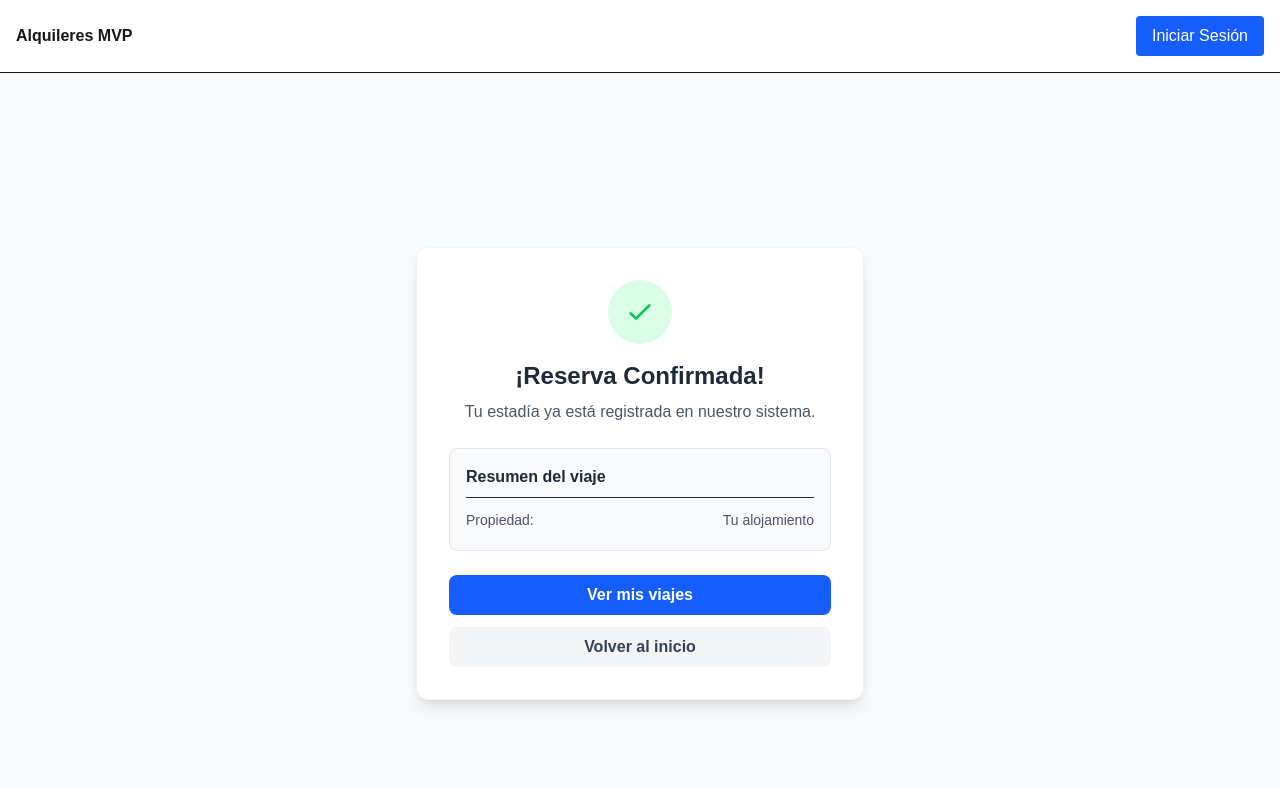
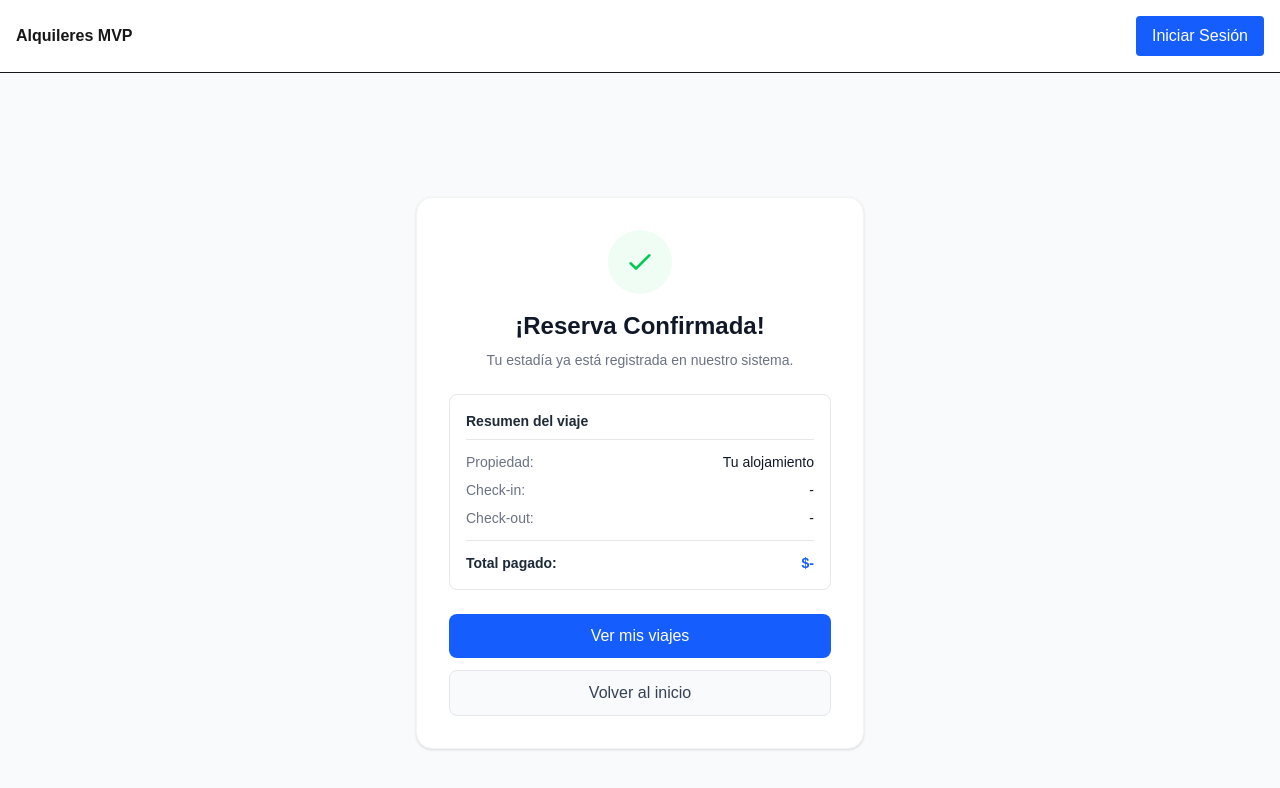
Before and after one commit to adrdigital-bnb/alquileres-mvp, a Next.js app: page /reserva-exitosa in a window 1280 px wide. Shown: the top 788 px of the page. Built offline with nearby package versions, Linux system fonts and the light colour scheme; no server answers.

Commit message:
actualiza_MP

```diff
--- /dev/null
+++ b/app/api/checkout/route.ts
@@ -0,0 +1,53 @@
+import { NextResponse } from "next/server";
+import { MercadoPagoConfig, Preference } from "mercadopago";
+
+const client = new MercadoPagoConfig({
+  accessToken: process.env.MP_ACCESS_TOKEN as string
+});
+
+export async function POST(request: Request) {
+  console.log("🔥🔥🔥 EJECUTANDO EL CÓDIGO CON URLs DINÁMICAS 🔥🔥🔥");
+
+  try {
+    const body = await request.json();
+
+    // 💡 LA MAGIA ESTÁ ACÁ: Definimos las URLs dinámicamente
+    // Si process.env.NEXT_PUBLIC_APP_URL existe, usa esa. Si no, usa localhost.
+    const appUrl = process.env.NEXT_PUBLIC_APP_URL || "https://localhost:3000";
+    const webhookUrl = process.env.MP_WEBHOOK_URL || "https://nonpursuant-cattily-frida.ngrok-free.dev/api/webhooks/mercadopago";
+
+    const preference = new Preference(client);
+
+    const result = await preference.create({
+      body: {
+        items: [
+          {
+            id: "reserva-001",
+            title: body.propiedad || "Reserva de Alojamiento",
+            quantity: 1,
+            unit_price: Number(body.total) || 10000,
+            currency_id: "ARS",
+          },
+        ],
+        // Usamos la variable appUrl para que funcione en local y en Vercel
+        back_urls: {
+          success: `${appUrl}/reserva-exitosa`,
+          failure: `${appUrl}/`,
+          pending: `${appUrl}/`,
+        },
+        auto_return: "approved",
+        // Usamos la variable webhookUrl
+        notification_url: webhookUrl,
+      },
+    });
+
+    return NextResponse.json({ url: result.sandbox_init_point });
+
+  } catch (error) {
+    console.error("❌ Error creando la preferencia de pago:", error);
+    return NextResponse.json(
+      { error: "Error al crear el pago" },
+      { status: 500 }
+    );
+  }
+}
--- /dev/null
+++ b/app/api/webhooks/mercadopago/route.ts
@@ -0,0 +1,32 @@
+import { NextResponse } from "next/server";
+
+export async function POST(request: Request) {
+  try {
+    // Capturamos los datos que manda Mercado Pago (pueden venir por URL o por Body)
+    const url = new URL(request.url);
+    const topic = url.searchParams.get("topic") || url.searchParams.get("type");
+
+    // Intentamos leer el body (si lo hay)
+    const body = await request.json().catch(() => ({}));
+    const type = topic || body.type;
+
+    console.log("🔔 ¡MERCADO PAGO LLAMÓ AL WEBHOOK! 🔔");
+    console.log("Tipo de evento:", type);
+
+    // Si el evento es un pago, capturamos el ID para usarlo después
+    if (type === "payment") {
+      // Mercado pago a veces manda el ID en la URL y a veces en el body
+      const paymentId = body.data?.id || url.searchParams.get("data.id");
+      console.log("💰 ID del Pago recibido:", paymentId);
+
+      // TODO: En el futuro, acá usaremos Prisma para cambiar el estado de la reserva
+    }
+
+    // Es vital responderle "200 OK" rápido a Mercado Pago para que no reintente
+    return new NextResponse("OK", { status: 200 });
+
+  } catch (error) {
+    console.error("❌ Error en el Webhook de MP:", error);
+    return new NextResponse("Error interno", { status: 500 });
+  }
+}
--- a/app/components/BookingCalendar.tsx
+++ b/app/components/BookingCalendar.tsx
@@ -6,7 +6,7 @@ import { format, differenceInDays } from "date-fns";
 import { es } from "date-fns/locale";
 import "react-day-picker/dist/style.css";
 import { createBooking, getUnavailableDates } from "@/app/actions";
-// 🟢 1. IMPORTAMOS EL ROUTER DE NEXT.JS
+// Importamos el router por si lo necesitamos en otros flujos
 import { useRouter } from "next/navigation";
 
 export default function BookingCalendar({ propertyId, pricePerNight, propertyTitle }: { propertyId: string, pricePerNight: number, propertyTitle: string }) {
@@ -14,7 +14,6 @@ export default function BookingCalendar({ propertyId, pricePerNight, propertyTit
   const [isLoading, setIsLoading] = useState(false);
   const [disabledDates, setDisabledDates] = useState<{from: Date, to: Date}[]>([]);
 
-  // 🟢 2. INICIALIZAMOS EL ROUTER
   const router = useRouter();
 
   useEffect(() => {
@@ -56,6 +55,7 @@ export default function BookingCalendar({ propertyId, pricePerNight, propertyTit
     setIsLoading(true);
 
     try {
+      // 1. Guardamos la reserva en tu base de datos (Neon DB)
       const result = await createBooking(
         propertyId,
         dateRange.from,
@@ -64,16 +64,36 @@ export default function BookingCalendar({ propertyId, pricePerNight, propertyTit
       );
 
       if (result.success) {
-        // 🟢 3. FORMATEAMOS LAS FECHAS PARA LA URL Y REDIRIGIMOS
+        // 2. Preparamos los datos del viaje
         const checkinFormat = format(dateRange.from, "dd MMM yyyy", { locale: es });
         const checkoutFormat = format(dateRange.to, "dd MMM yyyy", { locale: es });
 
-        router.push(
-          `/reserva-exitosa?propiedad=${encodeURIComponent(propertyTitle)}&checkin=${encodeURIComponent(checkinFormat)}&checkout=${encodeURIComponent(checkoutFormat)}&total=${totalPrice}`
-        );
+        // 3. Llamamos a nuestra API de MercadoPago
+        const respuesta = await fetch('/api/checkout', {
+          method: 'POST',
+          headers: {
+            'Content-Type': 'application/json',
+          },
+          body: JSON.stringify({
+            propiedad: propertyTitle,
+            total: totalPrice,
+            checkin: checkinFormat,
+            checkout: checkoutFormat
+          }),
+        });
+
+        const data = await respuesta.json();
+
+        // 4. Si todo sale bien, redirigimos al turista a la pantalla de pago
+        if (data.url) {
+          window.location.href = data.url;
+        } else {
+          throw new Error("No se generó el link de pago");
+        }
       }
     } catch (error: any) {
-      alert(error.message || "Ocurrió un error al intentar reservar. Por favor intenta de nuevo.");
+      console.error("Error en la reserva:", error);
+      alert(error.message || "Ocurrió un error al intentar reservar y pagar. Por favor intenta de nuevo.");
     } finally {
       setIsLoading(false);
     }
@@ -156,13 +176,13 @@ export default function BookingCalendar({ propertyId, pricePerNight, propertyTit
         className="w-full bg-rose-600 hover:bg-rose-700 disabled:bg-gray-200 disabled:text-gray-400 disabled:cursor-not-allowed text-white font-bold py-3 px-4 rounded-lg transition-colors shadow-md flex justify-center items-center"
       >
         {isLoading
-          ? "Procesando reserva..."
-          : (dateRange?.from && dateRange?.to ? "Reservar ahora" : "Seleccioná tus fechas")
+          ? "Conectando con MercadoPago..."
+          : (dateRange?.from && dateRange?.to ? "Reservar y Pagar" : "Seleccioná tus fechas")
         }
       </button>
 
       <p className="text-center text-gray-500 text-xs mt-3">
-        Aún no se te cobrará ningún importe
+        Serás redirigido a MercadoPago de forma segura
       </p>
     </div>
   );
--- a/app/reserva-exitosa/page.jsx
+++ b/app/reserva-exitosa/page.jsx
@@ -1,62 +1,70 @@
+'use client';
+
 import Link from 'next/link';
+import { useSearchParams } from 'next/navigation';
+import { Suspense } from 'react';
 
-export default function ReservaExitosa({ searchParams }) {
-  // Capturamos los datos que vienen por la URL
-  const propiedad = searchParams.propiedad || "Tu alojamiento";
-  const checkin = searchParams.checkin;
-  const checkout = searchParams.checkout;
-  const total = searchParams.total;
+function ResumenViaje() {
+  const searchParams = useSearchParams();
+
+  // Leemos los datos de la URL que ya estás mandando perfecto
+  const propiedad = searchParams.get('propiedad') || 'Tu alojamiento';
+  const checkin = searchParams.get('checkin') || '-';
+  const checkout = searchParams.get('checkout') || '-';
+  const total = searchParams.get('total') || '-';
 
   return (
-    <div className="min-h-screen flex items-center justify-center bg-gray-50 p-4">
-      <div className="max-w-md w-full bg-white rounded-xl shadow-lg p-8 text-center border border-gray-100">
+    <div className="border border-gray-200 rounded-lg p-4 text-sm text-left mb-6 w-full">
+      <h3 className="font-semibold text-gray-800 mb-2">Resumen del viaje</h3>
+      <hr className="mb-3 border-gray-200" />
 
-        {/* Ícono de Éxito animado (Tailwind) */}
-        <div className="w-16 h-16 bg-green-100 rounded-full flex items-center justify-center mx-auto mb-4">
+      <div className="flex justify-between mb-2">
+        <span className="text-gray-500">Propiedad:</span>
+        <span className="font-medium text-gray-900 text-right">{propiedad}</span>
+      </div>
+
+      <div className="flex justify-between mb-2">
+        <span className="text-gray-500">Check-in:</span>
+        <span className="font-medium text-gray-900">{checkin}</span>
+      </div>
+
+      <div className="flex justify-between mb-2">
+        <span className="text-gray-500">Check-out:</span>
+        <span className="font-medium text-gray-900">{checkout}</span>
+      </div>
+
+      <div className="flex justify-between mt-3 pt-3 border-t border-gray-200">
+        <span className="font-semibold text-gray-800">Total pagado:</span>
+        <span className="font-bold text-blue-600">${total}</span>
+      </div>
+    </div>
+  );
+}
+
+export default function ReservaExitosaPage() {
+  return (
+    <div className="min-h-screen bg-gray-50 flex flex-col items-center justify-center px-4 py-12">
+      <div className="max-w-md w-full bg-white rounded-2xl shadow-sm border border-gray-100 p-8 text-center flex flex-col items-center">
+
+        <div className="w-16 h-16 bg-green-50 rounded-full flex items-center justify-center mb-4">
           <svg className="w-8 h-8 text-green-500" fill="none" stroke="currentColor" viewBox="0 0 24 24">
-            <path strokeLinecap="round" strokeLinejoin="round" strokeWidth="2" d="M5 13l4 4L19 7"></path>
+            <path strokeLinecap="round" strokeLinejoin="round" strokeWidth="2" d="M5 13l4 4L19 7" />
           </svg>
         </div>
 
-        <h1 className="text-2xl font-bold text-gray-800 mb-2">¡Reserva Confirmada!</h1>
-        <p className="text-gray-600 mb-6">Tu estadía ya está registrada en nuestro sistema.</p>
+        <h1 className="text-2xl font-bold text-gray-900 mb-2">¡Reserva Confirmada!</h1>
+        <p className="text-gray-500 text-sm mb-6">Tu estadía ya está registrada en nuestro sistema.</p>
 
-        {/* Tarjeta de Resumen Dinámica */}
-        <div className="bg-gray-50 rounded-lg p-4 mb-6 text-left border border-gray-200">
-          <h3 className="font-semibold text-gray-800 border-b pb-2 mb-3">Resumen del viaje</h3>
+        {/* Acá cargamos el componente que lee la URL */}
+        <Suspense fallback={<div className="mb-6 h-32 w-full bg-gray-100 animate-pulse rounded-lg"></div>}>
+          <ResumenViaje />
+        </Suspense>
 
-          {propiedad && (
-            <p className="text-sm text-gray-600 mb-1 flex justify-between">
-              <span className="font-medium">Propiedad:</span>
-              <span>{propiedad}</span>
-            </p>
-          )}
-          {checkin && (
-            <p className="text-sm text-gray-600 mb-1 flex justify-between">
-              <span className="font-medium">Check-in:</span>
-              <span>{checkin}</span>
-            </p>
-          )}
-          {checkout && (
-            <p className="text-sm text-gray-600 mb-1 flex justify-between">
-              <span className="font-medium">Check-out:</span>
-              <span>{checkout}</span>
-            </p>
-          )}
-          {total && (
-            <p className="text-base text-gray-800 font-bold mt-3 pt-3 border-t flex justify-between">
-              <span>Total:</span>
-              <span>${total}</span>
-            </p>
-          )}
-        </div>
-
-        {/* Botones de acción */}
-        <div className="flex flex-col gap-3">
-          <Link href="/mis-viajes" className="w-full bg-blue-600 text-white font-semibold py-2 px-4 rounded-lg hover:bg-blue-700 transition duration-200">
+        <div className="space-y-3 w-full">
+          <Link href="/mis-viajes" className="block w-full bg-blue-600 hover:bg-blue-700 text-white font-medium py-2.5 px-4 rounded-lg transition-colors">
             Ver mis viajes
           </Link>
-          <Link href="/" className="w-full bg-gray-100 text-gray-700 font-semibold py-2 px-4 rounded-lg hover:bg-gray-200 transition duration-200">
+          <Link href="/" className="block w-full bg-gray-50 hover:bg-gray-100 text-gray-700 font-medium py-2.5 px-4 rounded-lg transition-colors border border-gray-200">
             Volver al inicio
           </Link>
         </div>
--- a/package.json
+++ b/package.json
@@ -16,6 +16,7 @@
     "date-fns": "^4.1.0",
     "embla-carousel-react": "^8.6.0",
     "leaflet": "^1.9.4",
+    "mercadopago": "^2.12.0",
     "next": "16.1.4",
     "next-cloudinary": "^6.17.5",
     "prisma": "^5.22.0",
```
Also changed, not shown: 2 other files (tests, documents, lock files or other folders).
